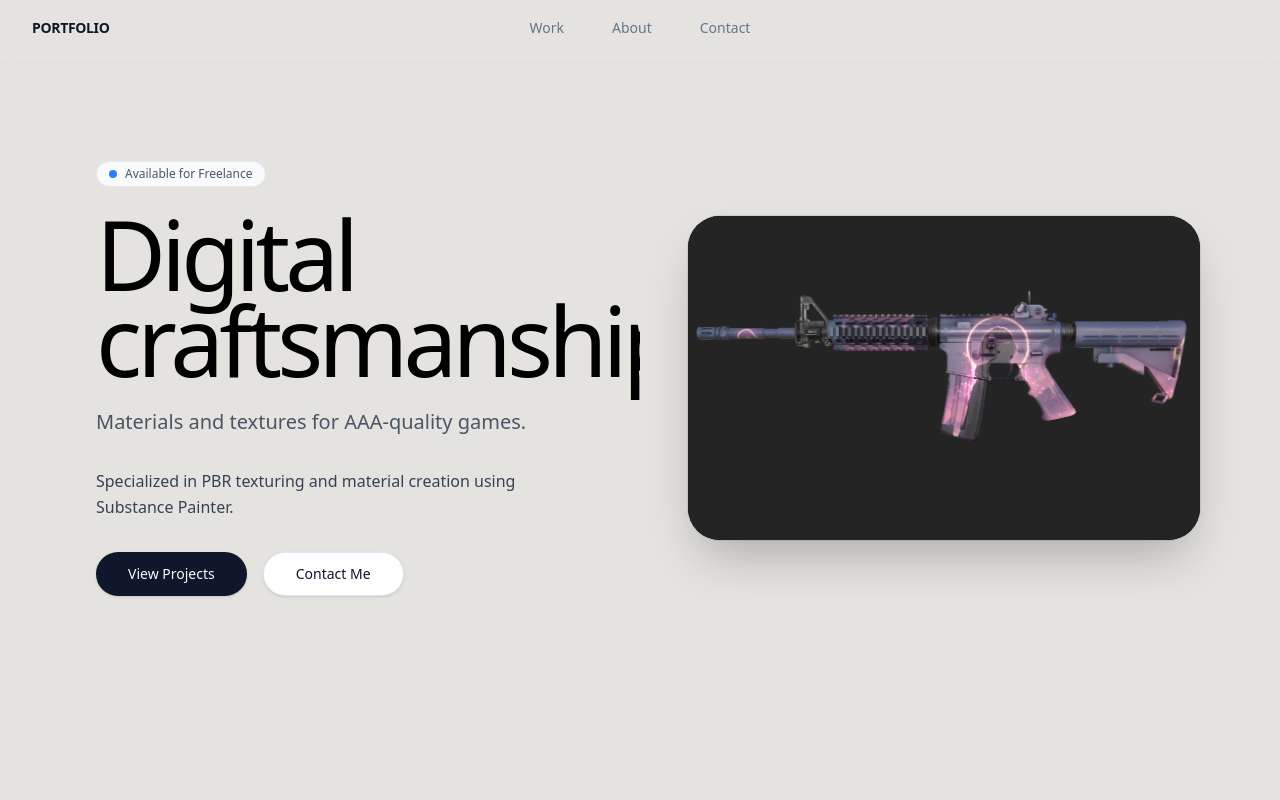
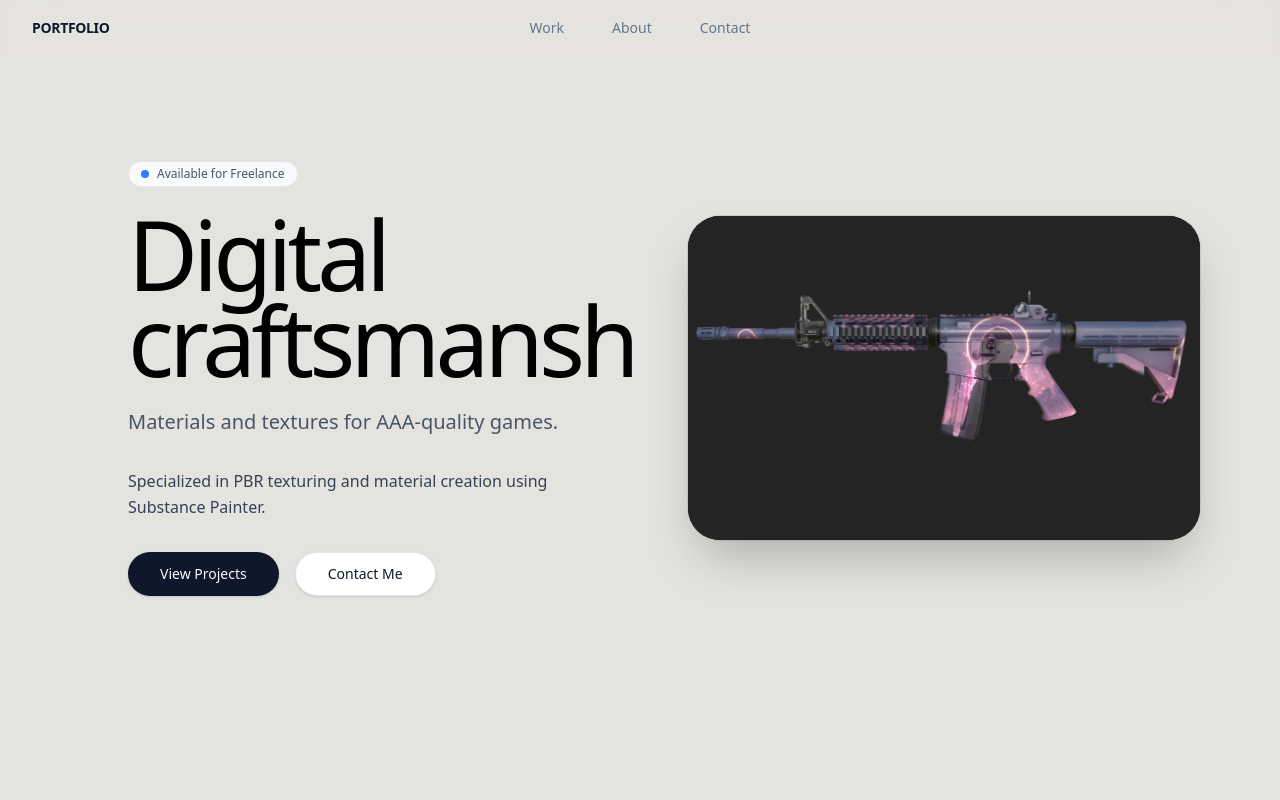
Before and after one commit to ThayikaPetchnui/thayika-portfolio-website, a React (Vite) app in the folder portfolio-website/: page / in a window 1280 px wide. Shown: the top 800 px of the page. Built offline with nearby package versions, Linux system fonts and the light colour scheme.

Commit message:
Style: Adjust text content padding
- Adjust padding for better alignment.

```diff
--- a/portfolio-website/src/App.tsx
+++ b/portfolio-website/src/App.tsx
@@ -158,7 +158,7 @@ function App() {
         <div className="container mx-auto px-4 md:px-8 flex flex-col md:flex-row items-center gap-12 md:gap-20">
 
           {/* Text Content */}
-          <div className="w-full md:w-1/2 flex flex-col items-center md:items-start text-center md:text-left order-2 md:order-1 md:pl-12">
+          <div className="w-full md:w-1/2 flex flex-col items-center md:items-start text-center md:text-left order-2 md:order-1 md:pl-20">
             <FadeIn delay={200}>
                <div className="inline-flex items-center rounded-full border border-gray-200 bg-gray-50 px-3 py-1 text-xs font-medium text-gray-600 mb-6">
                 <span className="flex h-2 w-2 rounded-full bg-blue-500 mr-2"></span>
```
